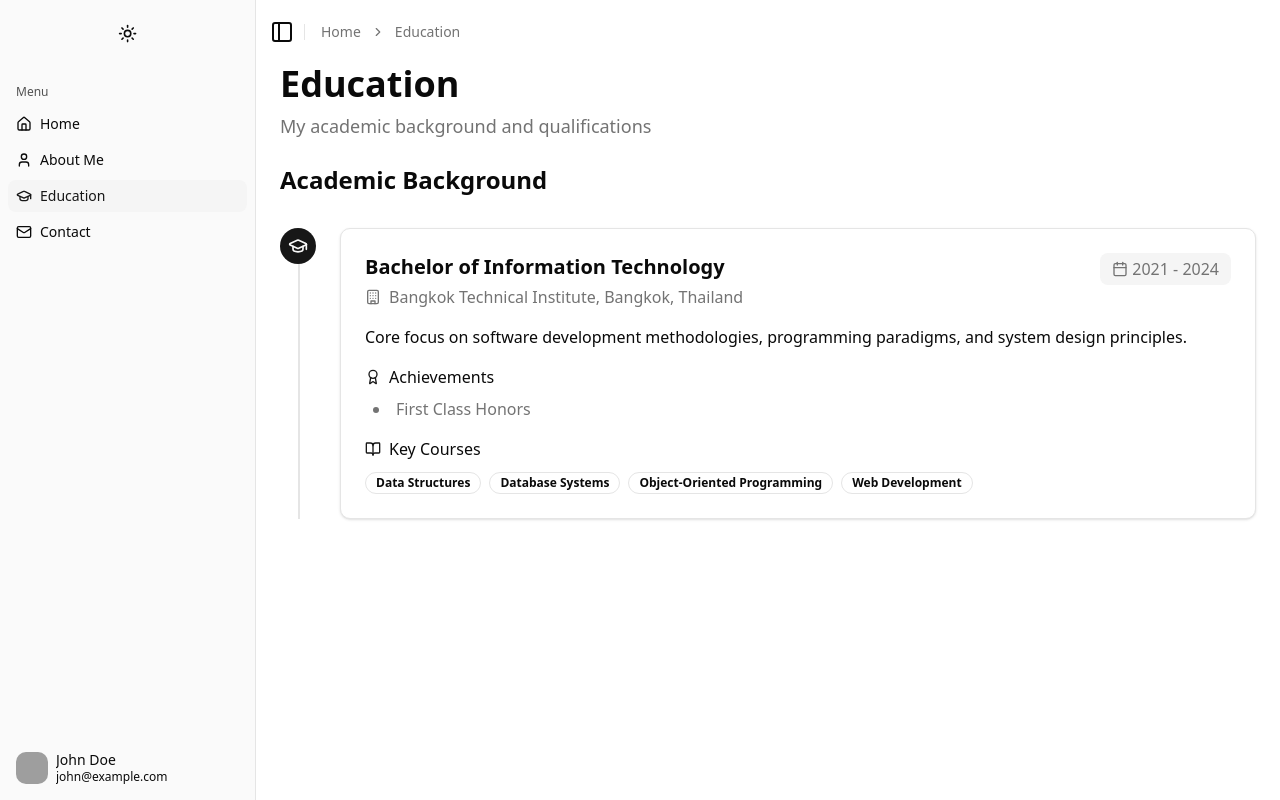
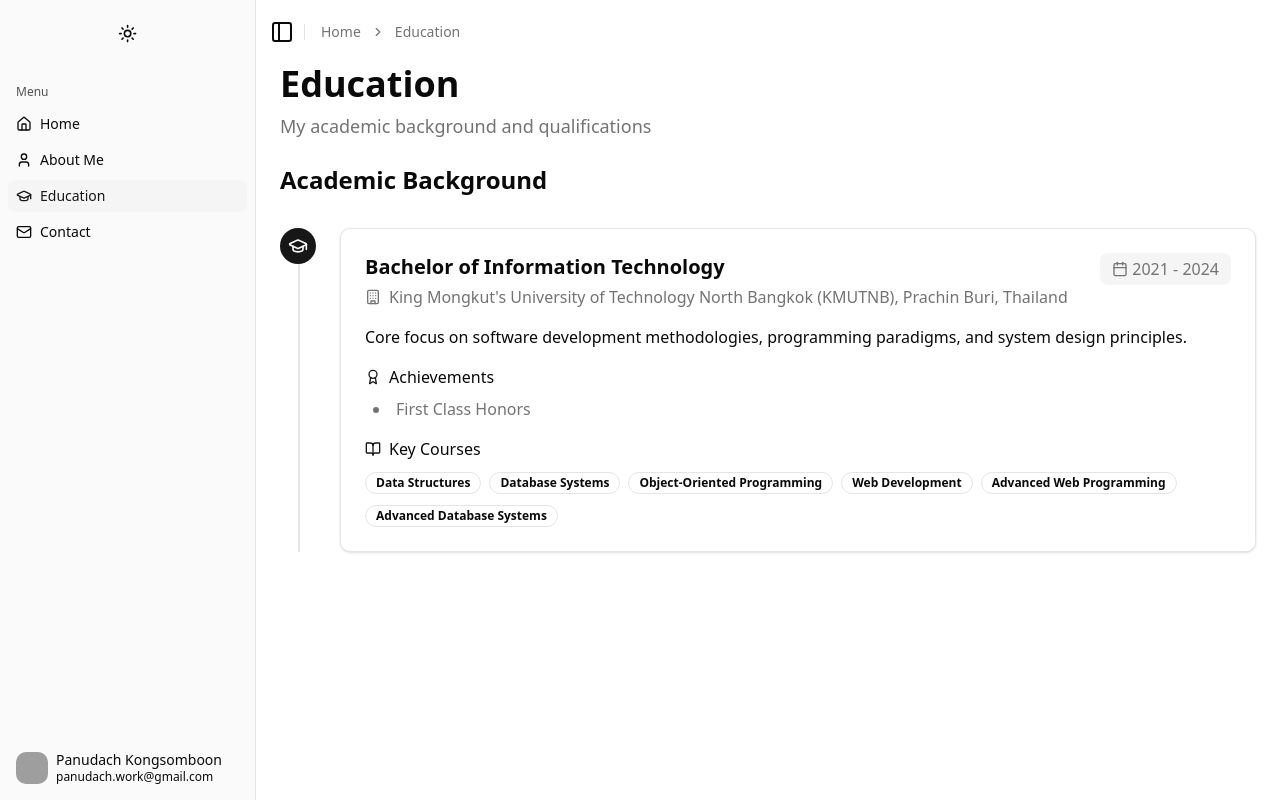
Before and after one commit to AumPanudach/profile, a Next.js app: page /education in a window 1280 px wide. Built offline with nearby package versions, Linux system fonts and the light colour scheme; grey boxes are pictures that could not be loaded.

Commit message:
Update education details and personal information in sidebar; enhance resume PDF

```diff
--- a/app/education/page.tsx
+++ b/app/education/page.tsx
@@ -33,13 +33,13 @@ export default function EducationPage() {
   const education = [
     {
       degree: "Bachelor of Information Technology",
-      institution: "Bangkok Technical Institute",
-      location: "Bangkok, Thailand",
+      institution: "King Mongkut's University of Technology North Bangkok (KMUTNB)",
+      location: "Prachin Buri, Thailand",
       startYear: 2021,
       endYear: 2024,
       description: "Core focus on software development methodologies, programming paradigms, and system design principles.",
       achievements: ["First Class Honors"],
-      courses: ["Data Structures", "Database Systems", "Object-Oriented Programming", "Web Development"],
+      courses: ["Data Structures", "Database Systems", "Object-Oriented Programming", "Web Development", "Advanced Web Programming", "Advanced Database Systems"],
       logo: "/images/kmutnb_logo.png"
     }
   ];
--- a/app/page.tsx
+++ b/app/page.tsx
@@ -190,8 +190,8 @@ export default function Home() {
               transition={{ duration: 0.5, delay: 0.4 }}
             >
               Welcome to my personal portfolio! I am Panudach Kongsomboon passionate developer with expertise in
-              Express.js, Gin and Django. With over 1 years of experience building
-              web applications, I focus on creating efficient back-end solutions that deliver exceptional user experiences.
+              Express.js, Gin and Django. With 1 years of experience building
+              web applications, I focus on creating efficient back-end solutions that drive business success.
             </motion.p>
             <motion.div
               className="flex gap-4 mt-2 justify-center md:justify-start"
--- a/components/app-sidebar.tsx
+++ b/components/app-sidebar.tsx
@@ -26,9 +26,9 @@ export function AppSidebar({ ...props }: React.ComponentProps<typeof Sidebar>) {
   // Data for personal portfolio with active state based on current path
   const data = {
     user: {
-      name: "John Doe",
-      email: "john@example.com",
-      avatar: "/profile-image.jpg",
+      name: "Panudach Kongsomboon",
+      email: "panudach.work@gmail.com",
+      avatar: "/images/avatar.png",
     },
     navMain: [
       {
```
Also changed, not shown: 1 other file (tests, documents, lock files or other folders).
